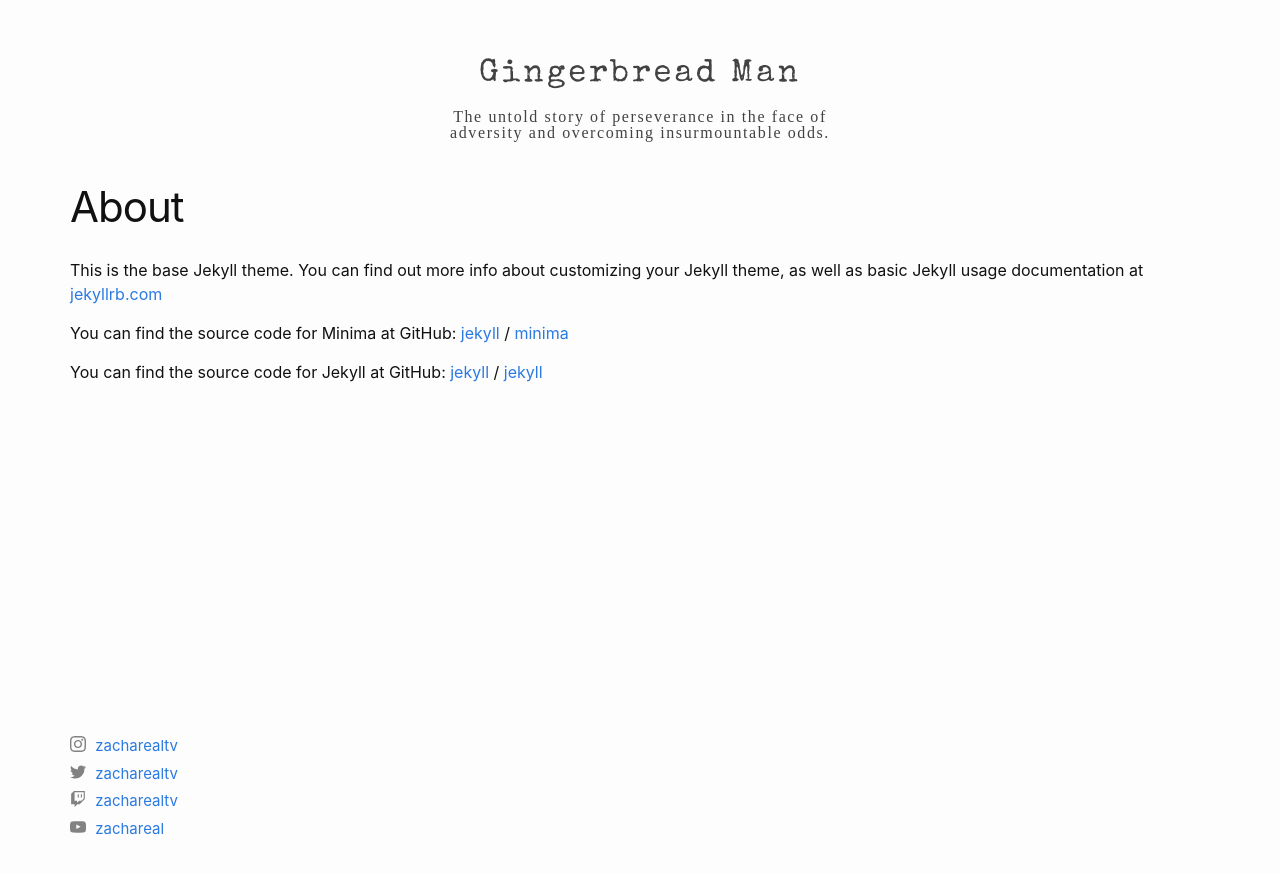
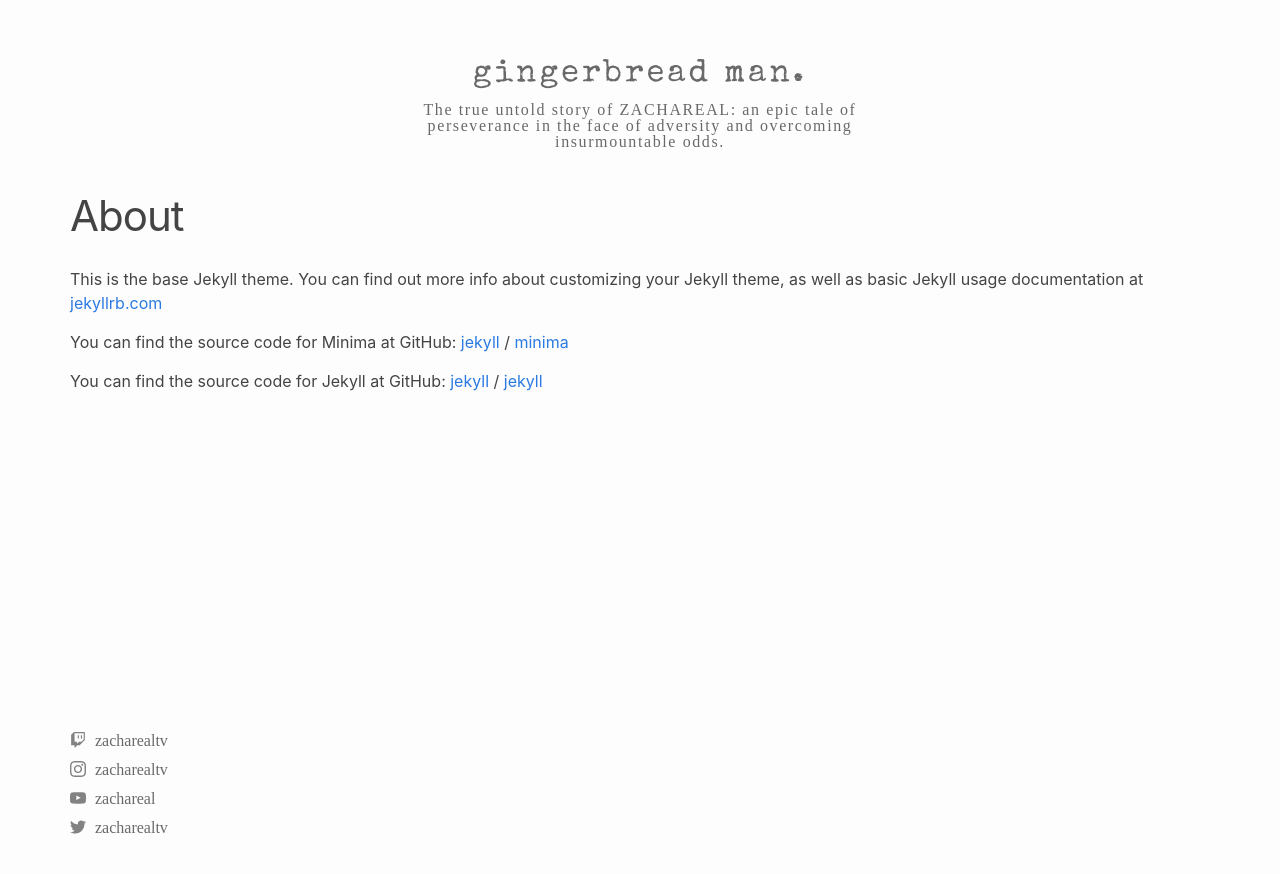
Before and after one commit to zachareal/zachareal.github.io, a Jekyll site: the page built from docs/about.markdown, in a window 1280 px wide. Shown: the top 874 px of the page. Built offline with Jekyll 4.4.1, drawn with Linux system fonts in a browser that asks for light colours.

Commit message:
change font colour and footer font family, change subtitle

```diff
--- a/docs/_config.yml
+++ b/docs/_config.yml
@@ -18,9 +18,9 @@
 # You can create any custom variable you would like, and they will be accessible
 # in the templates via {{ site.myvariable }}.
 
-title: zachareal | The untold story of the infamous Twitch streamer zacharealtv
-wordmark: Gingerbread Man
-subtitle: The untold story of perseverance in the face of adversity and overcoming insurmountable odds.
+title: zachareal — The untold story of the infamous Twitch streamer zacharealtv
+wordmark: gingerbread man.
+subtitle: "The true untold story of ZACHAREAL: an epic tale of perseverance in the face of adversity and overcoming insurmountable odds."
 email: inquiries@zachareal.com
 description: >- # this means to ignore newlines until "baseurl:"
   The untold story of the infamous Twitch streamer zacharealtv
--- a/docs/_includes/social.html
+++ b/docs/_includes/social.html
@@ -1,4 +1,5 @@
 <ul class="sm-list">
+  {%- if site.twitch_username -%}<li><a href="https://twitch.tv/{{ site.twitch_username| cgi_escape | escape }}" target="_blank"><svg class="svg-icon"><use xlink:href="{{ '/assets/minima-social-icons.svg#twitch' | relative_url }}"></use></svg> <span class="username">{{ site.twitch_username| escape }}</span></a></li>{%- endif -%}
   {%- if site.dribbble_username -%}<li><a href="https://dribbble.com/{{ site.dribbble_username| cgi_escape | escape }}"><svg class="svg-icon"><use xlink:href="{{ '/assets/minima-social-icons.svg#dribbble' | relative_url }}"></use></svg> <span class="username">{{ site.dribbble_username| escape }}</span></a></li>{%- endif -%}
   {%- if site.facebook_username -%}<li><a href="https://www.facebook.com/{{ site.facebook_username| cgi_escape | escape }}"><svg class="svg-icon"><use xlink:href="{{ '/assets/minima-social-icons.svg#facebook' | relative_url }}"></use></svg> <span class="username">{{ site.facebook_username| escape }}</span></a></li>{%- endif -%}
   {%- if site.flickr_username -%}<li><a href="https://www.flickr.com/photos/{{ site.flickr_username| cgi_escape | escape }}"><svg class="svg-icon"><use xlink:href="{{ '/assets/minima-social-icons.svg#flickr' | relative_url }}"></use></svg> <span class="username">{{ site.flickr_username| escape }}</span></a></li>{%- endif -%}
@@ -7,11 +8,10 @@
   {%- if site.linkedin_username -%}<li><a href="https://www.linkedin.com/in/{{ site.linkedin_username| cgi_escape | escape }}"><svg class="svg-icon"><use xlink:href="{{ '/assets/minima-social-icons.svg#linkedin' | relative_url }}"></use></svg> <span class="username">{{ site.linkedin_username| escape }}</span></a></li>{%- endif -%}
   {%- if site.pinterest_username -%}<li><a href="https://www.pinterest.com/{{ site.pinterest_username| cgi_escape | escape }}"><svg class="svg-icon"><use xlink:href="{{ '/assets/minima-social-icons.svg#pinterest' | relative_url }}"></use></svg> <span class="username">{{ site.pinterest_username| escape }}</span></a></li>{%- endif -%}
   {%- for mst in site.mastodon -%}{%- if mst.username and mst.instance -%}<li><a href="https://{{ mst.instance| cgi_escape | escape}}/@{{mst.username}}"><svg class="svg-icon"><use xlink:href="{{ '/assets/minima-social-icons.svg#mastodon' | relative_url }}"></use></svg> <span class="username">{{ mst.username|escape }}</span></a></li>{%- endif -%}{%- endfor -%}
-  {%- if site.twitter_username -%}<li><a href="https://www.twitter.com/{{ site.twitter_username| cgi_escape | escape }}" target="_blank"><svg class="svg-icon"><use xlink:href="{{ '/assets/minima-social-icons.svg#twitter' | relative_url }}"></use></svg> <span class="username">{{ site.twitter_username| escape }}</span></a></li>{%- endif -%}
   {%- if site.youtube_username -%}<li><a href="https://youtube.com/{{ site.youtube_username| cgi_escape | escape }}"><svg class="svg-icon"><use xlink:href="{{ '/assets/minima-social-icons.svg#youtube' | relative_url }}"></use></svg> <span class="username">{{ site.youtube_username| escape }}</span></a></li>{%- endif -%}
-  {%- if site.twitch_username -%}<li><a href="https://twitch.tv/{{ site.twitch_username| cgi_escape | escape }}" target="_blank"><svg class="svg-icon"><use xlink:href="{{ '/assets/minima-social-icons.svg#twitch' | relative_url }}"></use></svg> <span class="username">{{ site.twitch_username| escape }}</span></a></li>{%- endif -%}
   <li><a href="https://youtube.com/channel/UCfltjgKCDHxMliFs5nsloWQ" target="_blank"><svg class="svg-icon"><use xlink:href="{{ '/assets/minima-social-icons.svg#youtube' | relative_url }}"></use></svg> <span class="username">zachareal</span></a></li>
 
   {%- if site.googleplus_username -%}<li><a href="https://plus.google.com/{{ site.googleplus_username| escape }}"><svg class="svg-icon"><use xlink:href="{{ '/assets/minima-social-icons.svg#googleplus' | relative_url }}"></use></svg> <span class="username">{{ site.googleplus_username| escape }}</span></a></li>{%- endif -%}
   {%- if site.rss -%}<li><a href="{{ 'feed.xml' | relative_url }}"><svg class="svg-icon"><use xlink:href="{{ '/assets/minima-social-icons.svg#rss' | relative_url }}"></use></svg> <span>{{ site.rss | escape }}</span></a></li>{%- endif -%}
+  {%- if site.twitter_username -%}<li><a href="https://www.twitter.com/{{ site.twitter_username| cgi_escape | escape }}" target="_blank"><svg class="svg-icon"><use xlink:href="{{ '/assets/minima-social-icons.svg#twitter' | relative_url }}"></use></svg> <span class="username">{{ site.twitter_username| escape }}</span></a></li>{%- endif -%}
 </ul>
--- a/docs/_sass/minima.scss
+++ b/docs/_sass/minima.scss
@@ -10,7 +10,7 @@ $base-line-height: 1.5 !default;
 
 $spacing-unit:     30px !default;
 
-$text-color:       #111 !default;
+$text-color:       #444 !default;
 $background-color: #fdfdfd !default;
 $brand-color:      #2a7ae2 !default;
 
--- a/docs/_sass/minima/_layout.scss
+++ b/docs/_sass/minima/_layout.scss
@@ -20,7 +20,7 @@
 
   &,
   &:visited {
-    color: $grey-color-dark;
+    color: darken($grey-color, 10%);
   }
 }
 
@@ -108,6 +108,12 @@
 .site-footer {
   // border-top: 1px solid $grey-color-light;
   padding: $spacing-unit 0;
+  font-family: "Times New Roman", serif;
+
+  a {
+    color: darken($grey-color, 10%);
+    font-size: 1rem;
+  }
 }
 
 .footer-heading {
--- a/docs/_sass/minima/_typography.scss
+++ b/docs/_sass/minima/_typography.scss
@@ -19,7 +19,7 @@
         display: inline-block;
     }
 
-    &:hover, &:focus {
+    &:hover, &:focus, &:visited {
         text-decoration: none;
     }
 }
```
